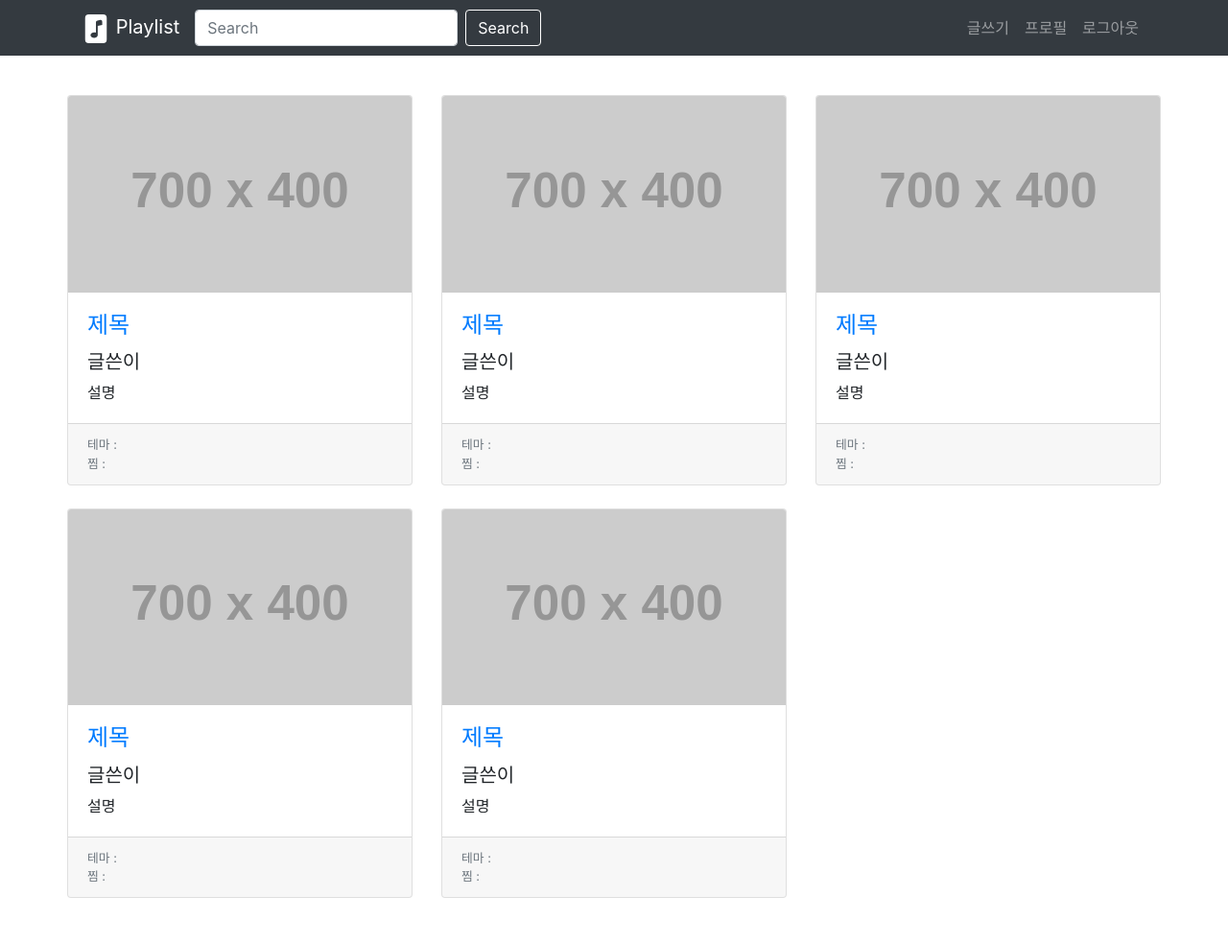
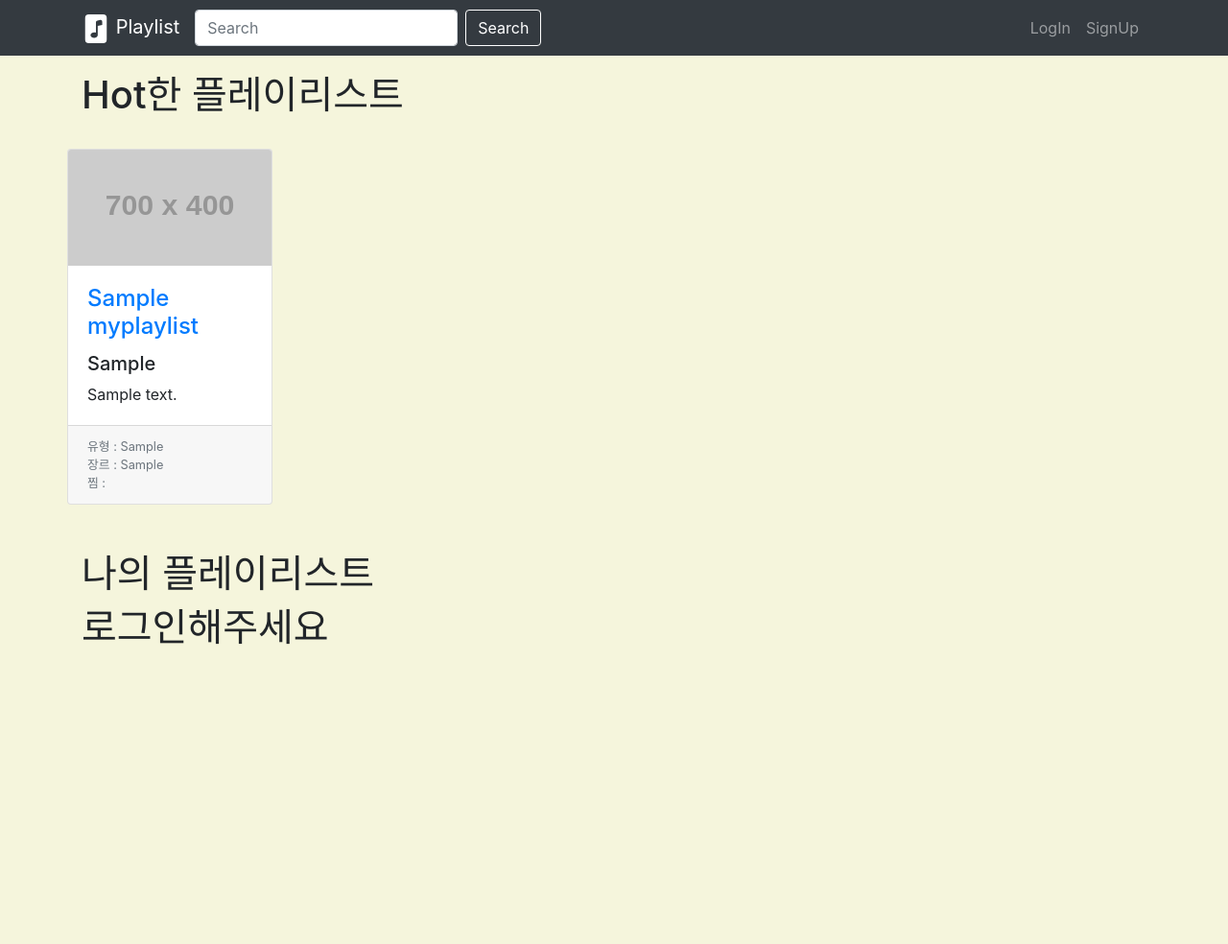
Before and after one commit to whduddhks/playlist, a Django app: page / in a window 1280 px wide. Shown: the whole page at 96% size. After the commit the page ends 672 px from the top, so only its background shows below. Run offline with Django 3.2, Linux system fonts and the light colour scheme; tables that the repository leaves empty hold one stand-in row (values such as "Sample post"); grey boxes labelled with a size stand in for pictures from a placeholder-image service; some libraries are stand-ins or nearby versions.

Commit message:
메인 페이지와 검색 페이지

```diff
--- a/main/models.py
+++ b/main/models.py
@@ -4,6 +4,7 @@ from django.db import models
 
 class Myplaylist(models.Model):
     title = models.CharField(max_length=50, null=False, blank=False)
+    writer = models.CharField(max_length=50, null=False, blank=False)
     date = models.DateTimeField()
     body = models.TextField(null=False, blank=False)
     list_type = models.CharField(max_length=50, null=False, blank=False)
--- a/main/templates/home.html
+++ b/main/templates/home.html
@@ -2,87 +2,61 @@
 
 {% block content %}
     <div class="container" style="margin-top: 75px;">
+        <h1> Hot한 플레이리스트</h1>
         <div class="row">
             <div id="carouselExampleIndicators" class="carousel slide my-4" data-ride="carousel">
                 <div class="row">
+                    {% for play in playlist %}
                         <div class="col-lg-4 col-md-6 mb-4">
                             <div class="card h-100">
                                 <a href="#"><img class="card-img-top" src="http://placehold.it/700x400" alt=""></a>
                                 <div class="card-body">
                                     <h4 class="card-title">
-                                    <a href="#">제목</a>
+                                        <a href="{% url 'detail' play.id %}">{{ play.title }}</a>
                                     </h4>
-                                <h5>글쓴이</h5>
-                                <p class="card-text">설명</p>
+                                    <h5>{{ play.writer }}</h5>
+                                    <p class="card-text">{{ play.body }}</p>
                                 </div>
                                 <div class="card-footer">
-                                <small class="text-muted">테마 : <br> 찜 : </small>
+                                    <small class="text-muted">유형 : {{ play.list_type }}<br> 장르 : {{ play.list_genre }}<br> 찜 : </small>
                                 </div>
                             </div>
                         </div>
+                    {% endfor %}
+                </div>
+            </div>
+        </div>
+        <h1> 나의 플레이리스트</h1>
+        {% if user.is_authenticated %}
+        <div class="row">
+            <div id="carouselExampleIndicators" class="carousel slide my-4" data-ride="carousel">
+                <div class="row">
+                    {% if my_playlist %}
+                        {% for my_play in my_playlist %}
                             <div class="col-lg-4 col-md-6 mb-4">
                                 <div class="card h-100">
                                     <a href="#"><img class="card-img-top" src="http://placehold.it/700x400" alt=""></a>
                                     <div class="card-body">
                                         <h4 class="card-title">
-                                    <a href="#">제목</a>
+                                            <a href="{% url 'detail' my_play.id%}">{{ my_play.title }}</a>
                                         </h4>
-                                <h5>글쓴이</h5>
-                                <p class="card-text">설명</p>
+                                        <h5>{{ my_play.write }}</h5>
+                                        <p class="card-text">{{ my_play.body }}</p>
                                     </div>
                                     <div class="card-footer">
-                                <small class="text-muted">테마 : <br> 찜 : </small>
+                                        <small class="text-muted">유형 : {{ my_play.list_type }} <br> 장르 : {{ my_play.list_genre }} <br> 찜 : </small>
                                     </div>
                                 </div>
                             </div>
-                    <div class="col-lg-4 col-md-6 mb-4">
-                        <div class="card h-100">
-                            <a href="#"><img class="card-img-top" src="http://placehold.it/700x400" alt=""></a>
-                            <div class="card-body">
-                                <h4 class="card-title">
-                                    <a href="#">제목</a>
-                                </h4>
-                                <h5>글쓴이</h5>
-                                <p class="card-text">설명</p>
-                            </div>
-                            <div class="card-footer">
-                                <small class="text-muted">테마 : <br> 찜 : </small>
+                        {% endfor %}
+                    {% else %}
+                        <h1><a href="{% url 'write' %}">나의 플레이리스트 만들기</a></h1>
+                    {% endif %}
                 </div>
             </div>
         </div>
-                    <div class="col-lg-4 col-md-6 mb-4">
-                        <div class="card h-100">
-                            <a href="#"><img class="card-img-top" src="http://placehold.it/700x400" alt=""></a>
-                            <div class="card-body">
-                                <h4 class="card-title">
-                                    <a href="#">제목</a>
-                                </h4>
-                                <h5>글쓴이</h5>
-                                <p class="card-text">설명</p>
-                            </div>
-                            <div class="card-footer">
-                                <small class="text-muted">테마 : <br> 찜 : </small>
-                            </div>
-                        </div>
-                    </div>
-                    <div class="col-lg-4 col-md-6 mb-4">
-                        <div class="card h-100">
-                            <a href="#"><img class="card-img-top" src="http://placehold.it/700x400" alt=""></a>
-                            <div class="card-body">
-                                <h4 class="card-title">
-                                    <a href="#">제목</a>
-                                </h4>
-                                <h5>글쓴이</h5>
-                                <p class="card-text">설명</p>
-                            </div>
-                            <div class="card-footer">
-                                <small class="text-muted">테마 : <br> 찜 : </small>
-                            </div>
-                        </div>
-                    </div>
-
-                </div>
-            </div>
-        </div>
+        {% else %}
+            <h1>로그인해주세요</h1>
+        {% endif %}
     </div>
 {% endblock %}
--- a/main/templates/write.html
+++ b/main/templates/write.html
@@ -5,6 +5,7 @@
         <form action="{% url 'create' %}" method="post" enctype="multipart/form-data">
             {% csrf_token %}
             {{form.as_p}}
+            <input type="submit">
         </form>
     </div>
 {% endblock %}
--- a/main/urls.py
+++ b/main/urls.py
@@ -6,5 +6,5 @@ urlpatterns = [
     path('detail/<int:detail_id>', views.detail, name="detail"),
     path('write/', views.write, name="write"),
     path('create/', views.create, name="create"),
-    path('delete/<int:delete_blog_id>', views.delete, name="delete"),
+    path('delete/<int:delete_pliatlist_id>', views.delete, name="delete"),
 ]
--- a/main/views.py
+++ b/main/views.py
@@ -6,11 +6,17 @@ from .forms import MyplaylistForm
 # Create your views here.
 
 def home(request):
-    return render(request, "home.html")
+    playlist = Myplaylist.objects.all().order_by('-id')
+    playlist = playlist[:3]
+    my_playlist = []
+    if request.user.is_authenticated:
+        my_playlist = Myplaylist.objects.filter(user = request.user)
+    return render(request, "home.html", {"playlist":playlist, "my_playlist":my_playlist})
 
 
 def detail(request,detail_id):
-    return render(request, "home.html")
+    detail = get_object_or_404(Myplaylist, pk=detail_id)
+    return render(request, "detail.html", {'playlist_detail':detail})
 
 
 def write(request):
@@ -22,11 +28,14 @@ def create(request):
     form = MyplaylistForm(request.POST, request.FILES)
     if form.is_valid():
         new_playlist = form.save(commit=False)
+        new_playlist.writer = request.user.username
         new_playlist.date = timezone.now
         new_playlist.save()
         return redirect("home.html")
     return redirect("write.html")
 
 
-def delete(request,delete_blog_id):
-     return render(request, "home.html")
+def delete(request,delete_pliatlist_id):
+    delete_post = get_object_or_404(Blog, pk=delete_pliatlist_id)
+    delete_post.delete()
+    return render(request, "home.html")
--- a/playlist/template/base.html
+++ b/playlist/template/base.html
@@ -3,7 +3,7 @@
     <script src="https://code.jquery.com/jquery-3.5.1.slim.min.js" integrity="sha384-DfXdz2htPH0lsSSs5nCTpuj/zy4C+OGpamoFVy38MVBnE+IbbVYUew+OrCXaRkfj" crossorigin="anonymous"></script>
     <script src="https://cdn.jsdelivr.net/npm/bootstrap@4.6.0/dist/js/bootstrap.bundle.min.js" integrity="sha384-Piv4xVNRyMGpqkS2by6br4gNJ7DXjqk09RmUpJ8jgGtD7zP9yug3goQfGII0yAns" crossorigin="anonymous"></script>
 </head>
-<body>
+<body style="background-color: beige;">
     <nav class="navbar navbar-expand-lg navbar-dark bg-dark fixed-top">
         <div class="container">
             <a class="navbar-brand" href="{% url 'home' %}">
@@ -21,15 +21,24 @@
             </form>
             <div class="collapse navbar-collapse" id="navbarResponsive">
                 <ul class="navbar-nav ml-auto">
+                    {% if user.is_authenticated %}
                         <li class="nav-item">
-                        <a class="nav-link" href="{% url 'write' %}">글쓰기</a>
+                            <a class="nav-link" href="{% url 'write' %}">Write</a>
                         </li>
                         <li class="nav-item">
-                        <a class="nav-link" href="#">프로필</a>
+                            <a class="nav-link" href="#">Profil</a>
                         </li>
                         <li class="nav-item">
-                        <a class="nav-link" href="#">로그아웃</a>
+                            <a class="nav-link" href="#">Logout</a>
                         </li>
+                    {% else %}
+                        <li class="nav-item">
+                            <a class="nav-link" href="{% url 'login' %}">LogIn</a>
+                        </li>
+                        <li class="nav-item">
+                            <a class="nav-link" href="{% url 'signup' %}">SignUp</a>
+                        </li>
+                    {% endif %}
                 </ul>
             </div>
         </div>
--- a/user/templates/login.html
+++ b/user/templates/login.html
@@ -11,7 +11,7 @@
 <h1 style="margin-left: 20%;">LOGIN</h1>
 <br>
 
-<form style="text-align: right;">
+<form style="text-align: right;" method="POST" action="{% url 'login' %}">
     <div class="table">
         ID
         <input name="username" type="text" value="" style="margin-left: 10pt;">
```
Also changed, not shown: main/templates/search.html (added, +29 -0 lines), db.sqlite3, main/migrations/0001_initial.py (added). Lines whose indentation alone changed are shown as unchanged.
